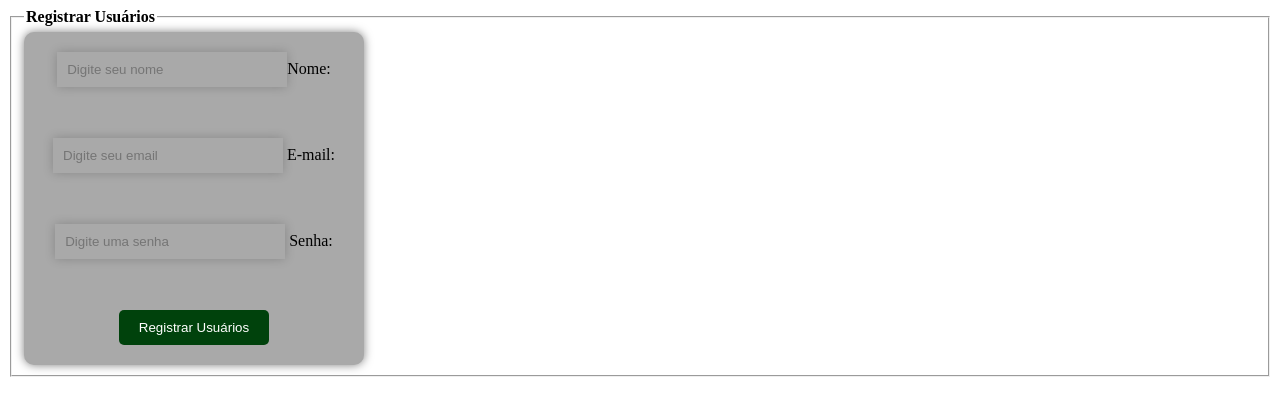
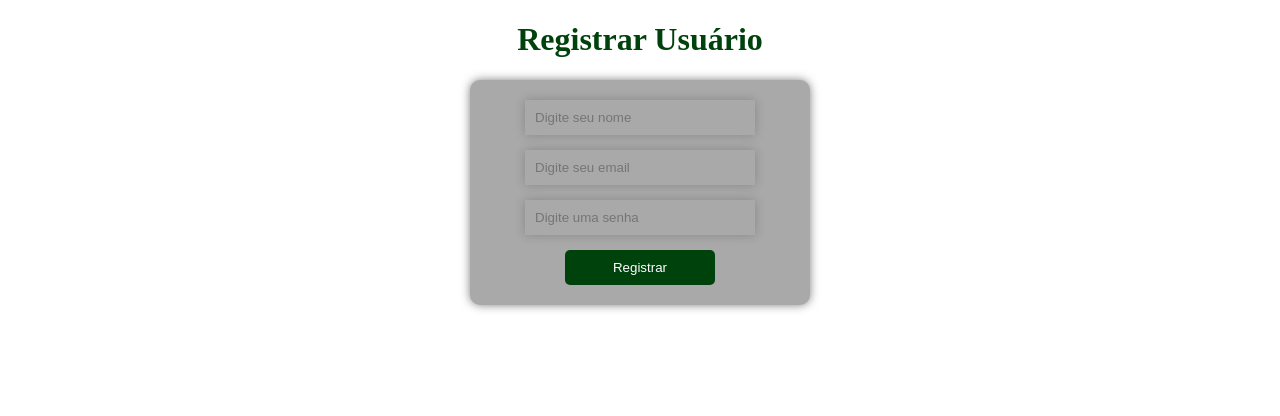
Before and after one commit to viniciussolique39/PTAC---TRABALHO-FINAL, a Next.js app: page /pages/dashboard/register in a window 1280 px wide. Shown: the top 416 px of the page. Built offline with nearby package versions, Linux system fonts and the light colour scheme.

Commit message:
Update no register

```diff
--- a/src/app/pages/dashboard/register/page.js
+++ b/src/app/pages/dashboard/register/page.js
@@ -1,57 +1,60 @@
 'use client'
-import  React,{ useState } from "react";
+import { postUsers } from "@/app/functions/handlerAcessAPI";
+import React, { useState } from "react";
 import { useRouter } from 'next/navigation';
-import { postUser } from '@/app/functions/handlerAcessAPI';
-import { ToastContainer, toast } from "react-toastify";
-import "react-toastify/dist/ReactToastify.css";
+import {ToastContainer, toast } from 'react-toastify';
+import 'react-toastify/dist/ReactToastify.css';
+
+export default function RegistrarUsuario() {
+    const [user, setUser] = useState ({
+        name: '',
+        email: '',
+        password: '',
+});
+
+const {push} = useRouter();
+
+const handlerFormSubmit = async(event) =>{
+    event.preventDefault();
+    try{
+        await postUsers(user);
+        await new Promise((resolve) => {
+        toast.success ('Usuário cadastrado com sucesso!');
+        setTimeout(resolve, 5000);
+      });
+      return push("/pages/dashboard");
+  }catch{
+      return toast.error('erro');
+  }
+};
+return (
+  <div>
+      <h1 className='conta'>Registrar Usuário</h1>
+      <div className='container'>
+      <form className='contact_form' onSubmit={handlerFormSubmit}>
+
+          <div className='nome'>
+          <input required placeholder='Digite seu nome' type="text" name="name" value={user.name}
+           onChange={(e) => { setUser({ ...user, name: e.target.value }) }}/>
+          </div>
+
+          <div className='email'>
+          <input required placeholder='Digite seu email' type="email" name="email" value={user.email}
+          onChange={(e) => { setUser({ ...user, email: e.target.value }) }}/>
+          </div>
+
+          <div className='password'>
+          <input required placeholder='Digite uma senha' type="password" name="password" value={user.password}
+          onChange={(e) => { setUser({ ...user, password: e.target.value }) }}/>
+          </div>
 
 
-export default function Register() {
-    const [user, setUser] = useState({
-      name: "",
-        email: "",
-        password: ""
-      });
-
-      const { push } = useRouter();
-      const handlerSubmit = async (event) => {
-        event.preventDefault();
-
-          try {
-            await postUser(user);
-           /* await new Promise((resolve) => {
-              setTimeout(()=> resolve, 5000);
-            });*/
-            return push ("/pages/dashboard");
-            } catch {
-              return toast.error ("Erro");
-
-            }
-      }
-
-    return (
-         <div className='conteiner'>
-          <fieldset>
-            <legend><b>Registrar Usuários</b></legend>
-                <form method="post" onSubmit={handlerSubmit}>
-                <div className='inputBox'>
-                <input id='text' placeholder='Digite seu nome' type="text" name="name"  className="inputUser" value={user.name} onChange={e => setUser({...user, name: e.target.value})}/>
-                <label for="nome" class="labelInput">Nome:</label>
-                </div>
-                <br/><br/>
-                <div className='inputBox'>
-                <input placeholder='Digite seu email' type="email" name="email"  className="inputUser" value={user.email} onChange={e => setUser({...user, email: e.target.value})}/>
-                <label for="email"  class="labelInput">  E-mail: </label>
-                </div>
-                <br/><br/>
-                <div className='inputBox'>
-                <input id='text' placeholder='Digite uma senha' type="text" name="password"  className="inputUser" value={user.password} onChange={e => setUser({...user, password: e.target.value})}/>
-                <label for="senha"  class="labelInput">  Senha: </label>
-                </div>
-                <br/><br/>
-                <button className="botao">Registrar Usuários</button>
-            </form>
-            </fieldset>
-            </div>
-    );
-  };
+          <div className='submit'>
+          <button className="botao" type='submit'>Registrar</button>
+          </div>
+      </form>
+      <ToastContainer/>
+      </div>
+      </div>
+);
+}
```
